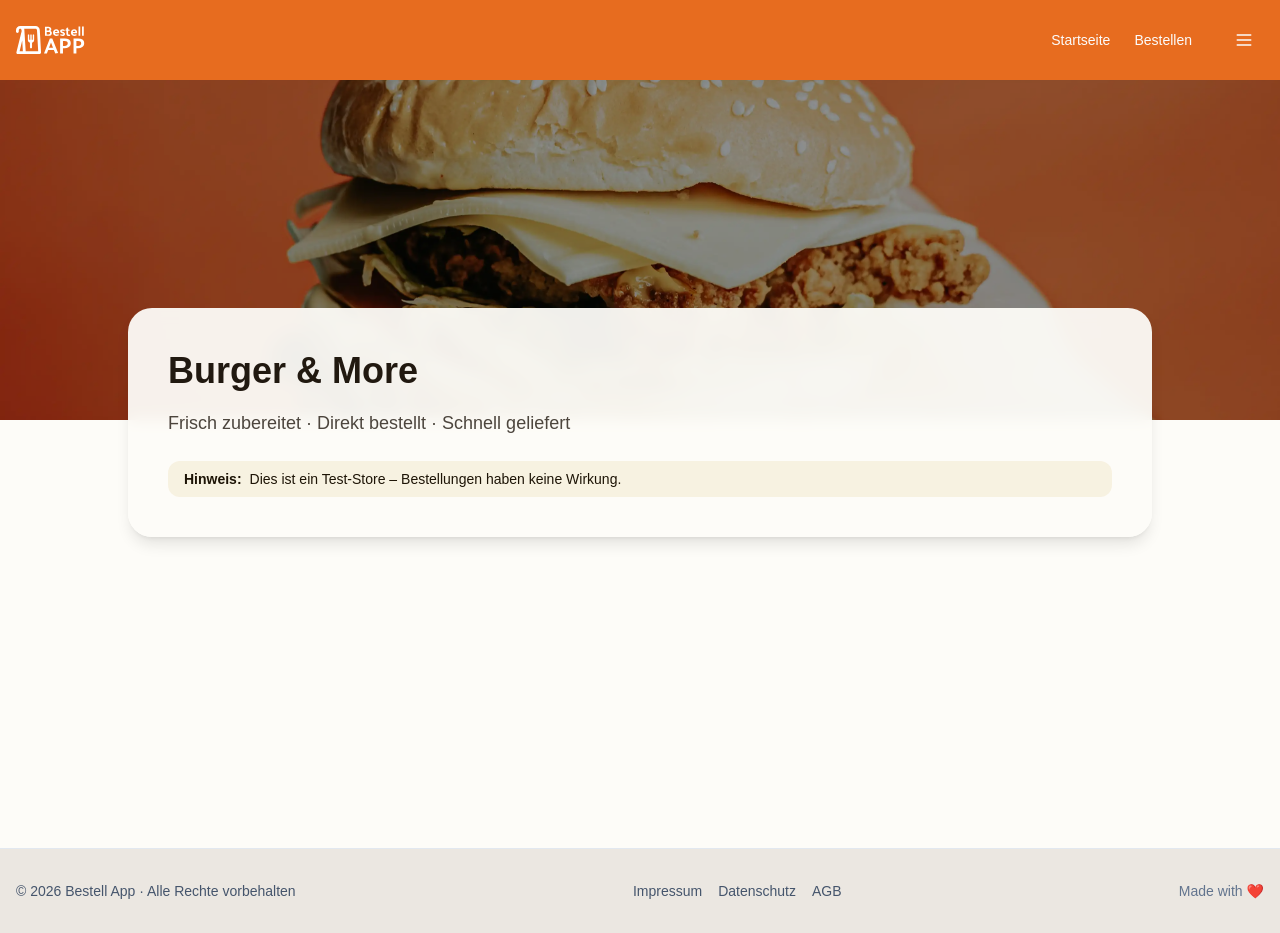
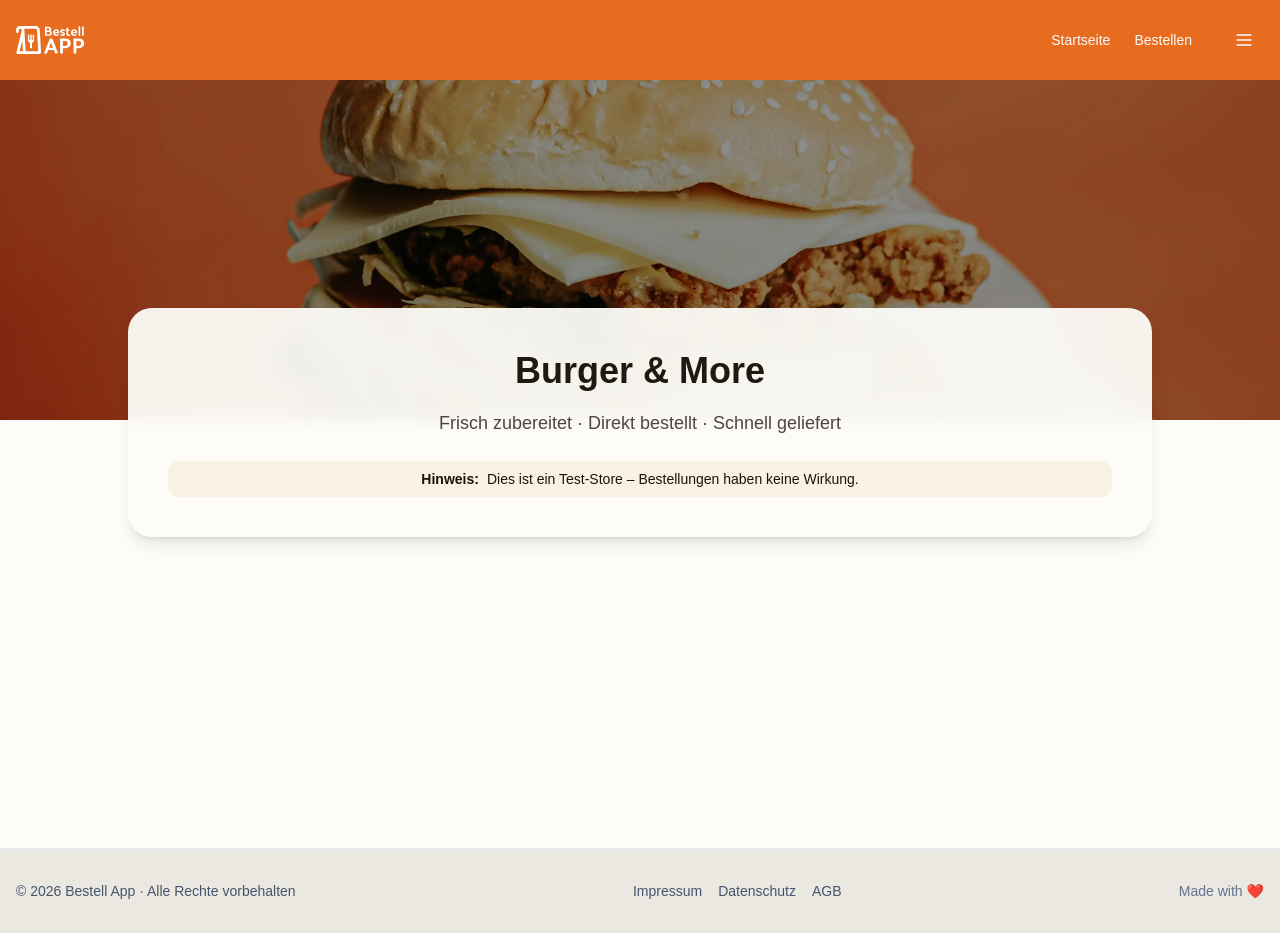
Before and after one commit to larsbeckdev/demo-bestell-app, a Vue app: page / in a window 1280 px wide. Built offline with nearby package versions, Linux system fonts and the light colour scheme.

Commit message:
Center align text and adjust layout styles for better content presentation in the hero section

```diff
--- a/src/sections/hero/HeroSection.vue
+++ b/src/sections/hero/HeroSection.vue
@@ -31,7 +31,7 @@ const heroUrl = new URL('@/assets/images/hero-7.webp', import.meta.url).href
     <!-- Content Card -->
     <div class="relative -mt-24 md:-mt-28 px-4">
       <div class="mx-auto max-w-5xl rounded-3xl bg-base-100/95 backdrop-blur shadow-lg p-6 md:p-10">
-        <div class="flex flex-col gap-4">
+        <div class="flex flex-col gap-4 text-center">
           <h1 class="text-2xl md:text-4xl font-bold leading-tight">
             {{ title }}
           </h1>
@@ -40,9 +40,11 @@ const heroUrl = new URL('@/assets/images/hero-7.webp', import.meta.url).href
             {{ subtitle }}
           </p>
 
+
+
           <!-- Test Hint -->
           <div
-            class="mt-2 inline-flex items-center gap-2 rounded-xl bg-warning/15 px-4 py-2 text-sm text-warning-content"
+            class="mt-2 inline-flex items-center gap-2 rounded-xl bg-warning/15 px-4 py-2 text-sm text-warning-content justify-center"
           >
             <span class="font-semibold">Hinweis:</span>
             <span>{{ hint }}</span>
```
